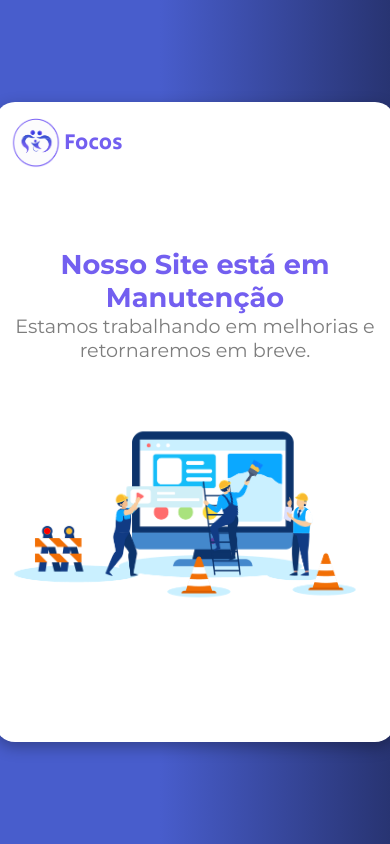
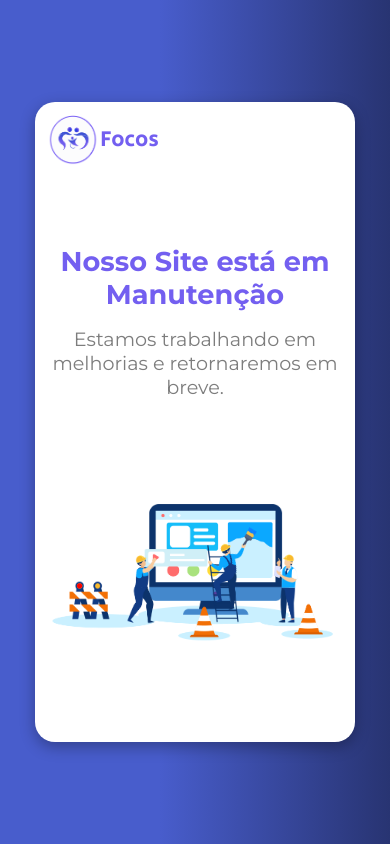
Before and after one commit to RafaelTome22/TCC-ETEC-JARAGUA, a React (Create React App) app in the folder projeto-react/: page / in a window 390 px wide. Built offline with nearby package versions, Linux system fonts and the light colour scheme; no server answers.

Commit message:
mult plataforma

```diff
--- a/projeto-react/src/styles/manutencao.module.css
+++ b/projeto-react/src/styles/manutencao.module.css
@@ -227,3 +227,60 @@ body {
         margin-left: 3rem;
     }
   }
+
+  @media (max-width: 480px) {
+    .container {
+        padding: 4%;
+        background-color: #fff;
+        border-radius: 1.25rem;
+        box-shadow: 0 5px 15px rgba(0, 0, 0, 0.3);
+        width: 20rem;
+        height: 40rem;
+    }
+
+    .header-info {
+        display: flex;
+        width: 29%;
+        justify-content: flex-start;
+        align-items: center;
+    }
+
+    .logo {
+        width: 3.125rem;
+        height: 3.125rem;
+    }
+
+    .nome-empresa {
+        margin-left: 3%;
+        font-size: 1.375rem;
+        font-family: "Secular One", sans-serif;
+        color: #735ff0;
+
+    }
+
+    .fot {
+        display: flex;
+        flex-direction: column;
+        text-align: center;
+    }
+
+    .titulo-txt {
+        margin-top: 5rem;
+        font-size: 1.7rem;
+        font-family: "Montserrat";
+        color: #735ff0;
+    }
+
+    .titulo-p {
+        font-size: 1.2rem;
+        font-family: "Montserrat";
+        color: #7D7D7D;
+        margin-top: 1rem;
+    }
+
+    .icone {
+        width: 23rem;
+        margin-left: 5rem;
+        margin-top: 3rem;
+    }
+  }
```
